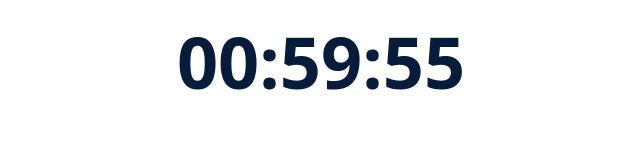
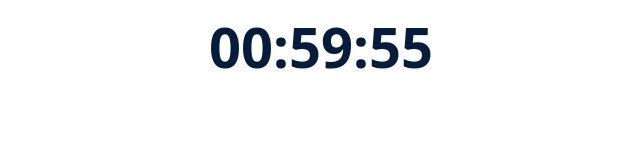
Before and after one commit to brutdburiram-hub/countdown1, a plain HTML site: page index.html in a window 1280 px wide. Shown: the whole page, without its empty margins (319-959 px from the left). Drawn offline with Linux system fonts and the light colour scheme.

Commit message:
Update index.html

```diff
--- a/index.html
+++ b/index.html
@@ -7,15 +7,16 @@
   <style>
     body {
       margin: 0;
+      padding: 0;
       background: #ffffff;      /* พื้นหลังขาว */
       color: #061c3a;           /* สีตัวอักษร */
       font-family: system-ui, -apple-system, Segoe UI, Roboto, Arial, sans-serif;
       text-align: center;
     }
     #out {
-      font-size: clamp(36px, 10vw, 72px);
+      font-size: clamp(28px, 8vw, 56px);  /* ขนาดเล็กลงเล็กน้อย */
       font-weight: 800;
-      margin: 12px 0 0 0;       /* ชิดขอบบน */
+      margin: 8px 0;                      /* เว้นขอบบน–ล่างนิดเดียว */
       padding: 0;
     }
   </style>
```
